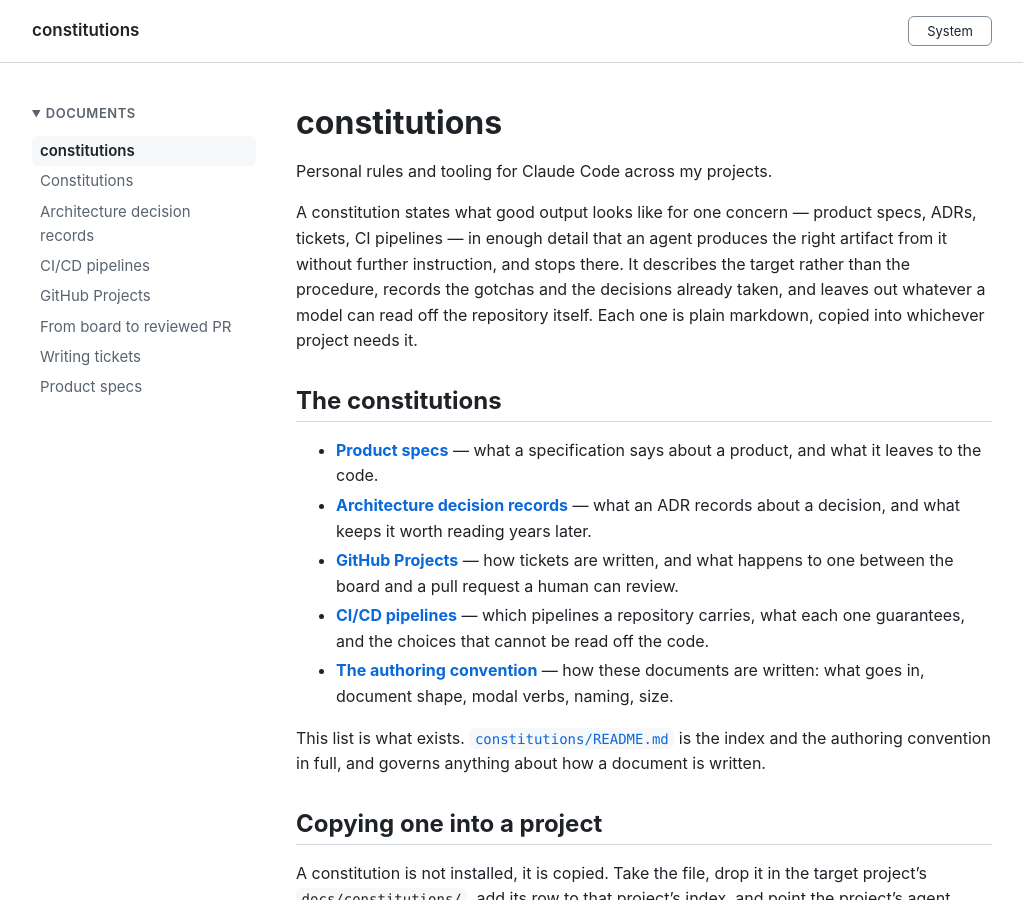
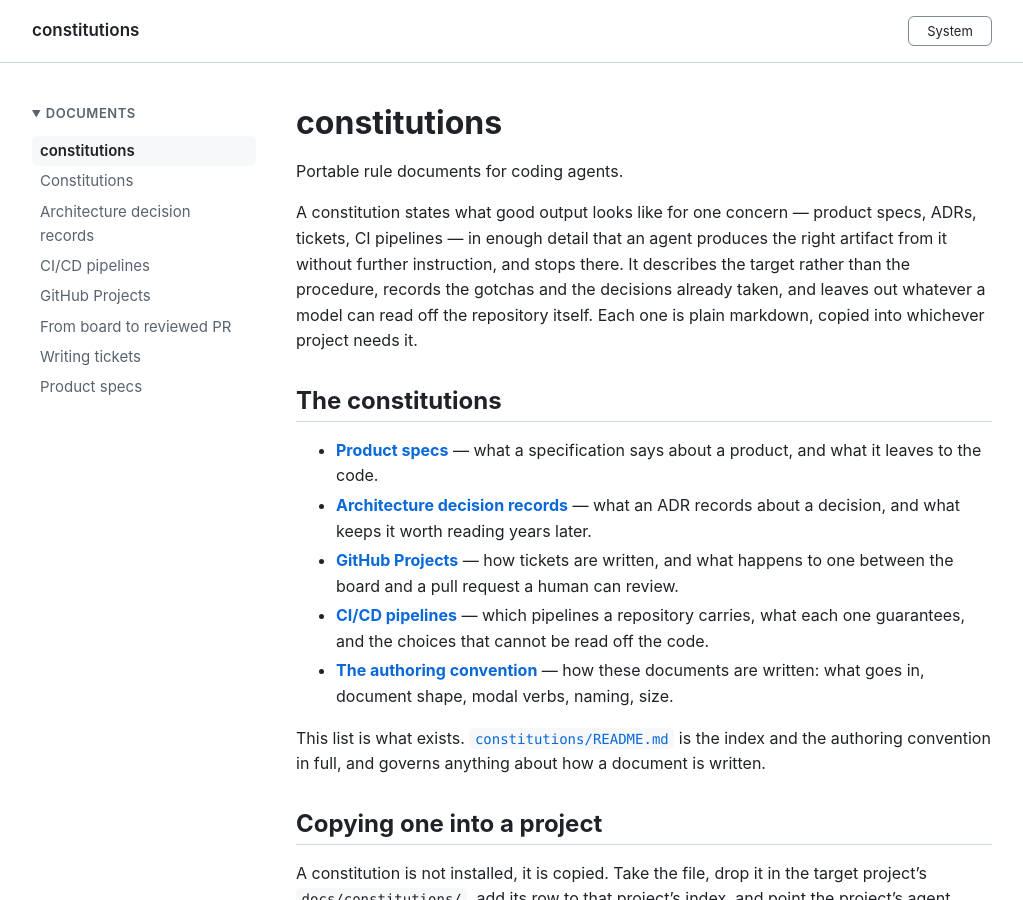
Before and after one commit to polikeiji/constitutions, a Jekyll site: the page built from README.md, in a window 1280 px wide and 900 px high. Shown: the whole window, without its empty margins (128-1151 px from the left). Built offline with Jekyll 4.4.1, drawn with Linux system fonts in a browser that asks for light colours; our own code applies the rules of GitHub Pages for plain Markdown files.

Commit message:
docs(readme): drop the single-vendor framing
The first line scoped the repository to one vendor's tool while the documents
in it do the opposite: `constitutions/README.md` treats agent entry points as a
list — `CLAUDE.md`, `AGENTS.md`, `.cursorrules`, `copilot-instructions.md` —
and gives a project carrying none an `AGENTS.md`, "the entry point no single
vendor owns". The documents are deliberately portable; the line above them said
they were not.

`_config.yml`'s `description` carried the same sentence and moves with it. It
feeds the Open Graph and meta description through `jekyll-seo-tag`, so leaving
it would have kept the old framing on every page's <head> after the README
stopped saying it. `tagline` is untouched: it is what seo-tag uses for the tab
title suffix, and it was already vendor-neutral.

The one remaining mention of Claude Code is in the "Why" citation, where it
names the system prompt Anthropic measured rather than the scope of this
repository.

Refs #29

Co-Authored-By: Claude Opus 5 (1M context) <noreply@anthropic.com>

```diff
--- a/README.md
+++ b/README.md
@@ -1,6 +1,6 @@
 # constitutions
 
-Personal rules and tooling for Claude Code across my projects.
+Portable rule documents for coding agents.
 
 A constitution states what good output looks like for one concern — product specs, ADRs,
 tickets, CI pipelines — in enough detail that an agent produces the right artifact from it
--- a/_config.yml
+++ b/_config.yml
@@ -7,8 +7,8 @@ title: constitutions
 # the whole description.
 tagline: rules for coding agents
 description: >-
-  Personal rules for Claude Code across my projects — portable constitutions, one per
-  concern, copied into each project that needs them.
+  Portable rules for coding agents — constitutions, one per concern, copied into each
+  project that needs them.
 url: "https://polikeiji.github.io"
 repository: polikeiji/constitutions
 
```
